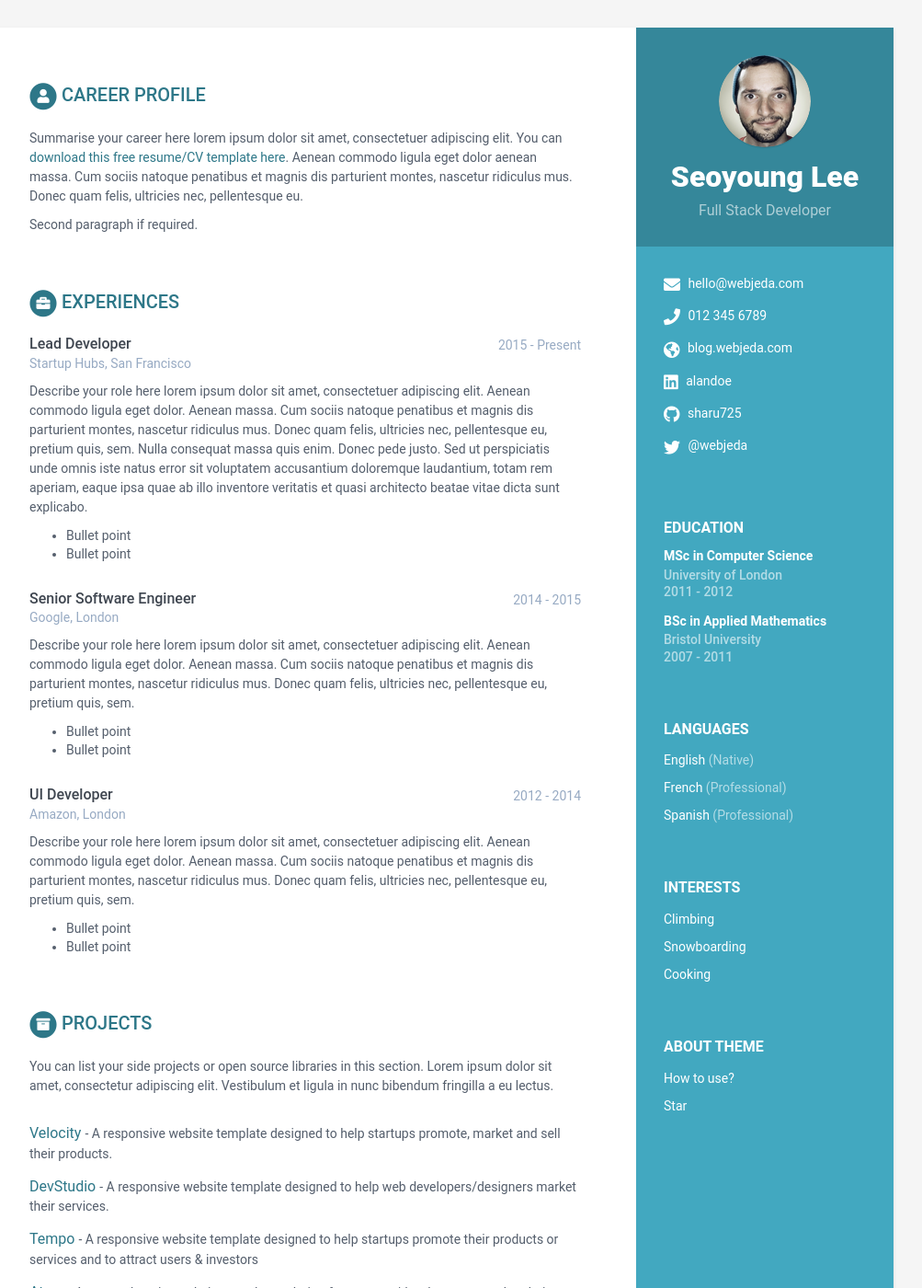
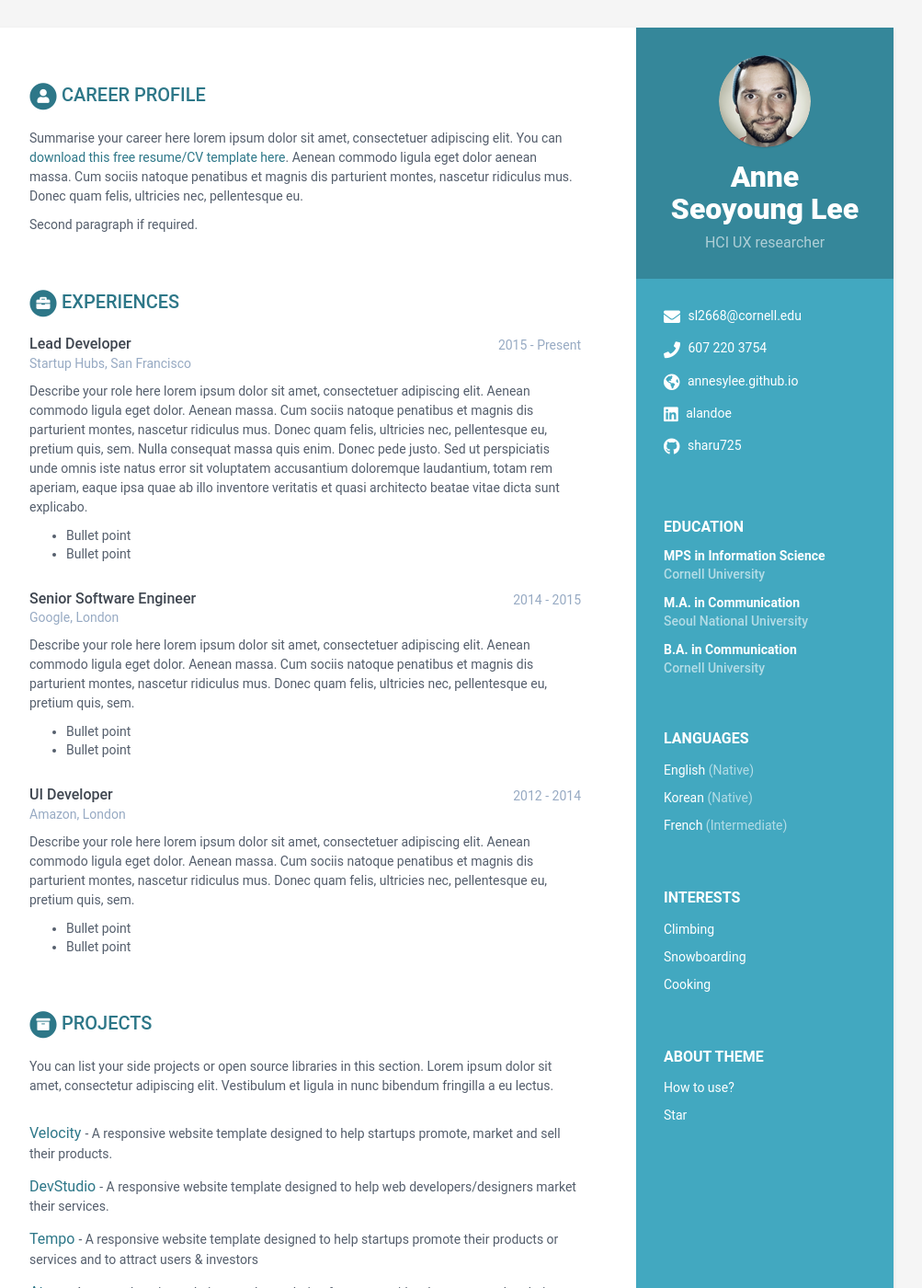
Before and after one commit to annesylee/annesylee.github.io, a Jekyll site: the page built from index.html, in a window 1280 px wide and 1400 px high. Shown: the whole window at 92% size, without its empty margins (168-1171 px from the left). Built offline with Jekyll 4.4.1, drawn with Linux system fonts in a browser that asks for light colours.

Commit message:
Update data.yml

```diff
--- a/_data/data.yml
+++ b/_data/data.yml
@@ -7,19 +7,18 @@ sidebar:
     education: True # set to False if you want education in main section instead of in sidebar
 
     # Profile information
-    name: Seoyoung Lee
-    tagline: Full Stack Developer
+    name: Anne Seoyoung Lee
+    tagline: HCI UX researcher
     avatar: profile.png  #place a 100x100 picture inside /assets/images/ folder and provide the name of the file below
 
     # Sidebar links
-    email: hello@webjeda.com
-    phone: 012 345 6789
-    website: blog.webjeda.com #do not add http://
+    email: sl2668@cornell.edu
+    phone: 607 220 3754
+    website: annesylee.github.io #do not add http://
     linkedin: alandoe
     github: sharu725
     gitlab:
     bitbucket:
-    twitter: '@webjeda'
     stack-overflow: # Number/Username, e.g. 123456/alandoe
     codewars:
     goodreads: # Number-Username, e.g. 123456-alandoe
@@ -28,11 +27,11 @@ sidebar:
       - idiom: English
         level: Native
 
+      - idiom: Korean
+        level: Native
+
       - idiom: French
-        level: Professional
-
-      - idiom: Spanish
-        level: Professional
+        level: Intermediate
 
     interests:
       - item: Climbing
@@ -56,31 +55,14 @@ career-profile:
       Second paragraph if required.
 
 education:
-    - degree: MSc in Computer Science
-      university: University of London
-      time: 2011 - 2012
-      details: |
-        Describe your study here lorem ipsum dolor sit amet, consectetuer
-        adipiscing elit. Aenean commodo ligula eget dolor. Aenean massa. Cum
-        sociis natoque penatibus et magnis dis parturient montes, nascetur
-        ridiculus mus. Donec quam felis, ultricies nec, pellentesque eu,
-        pretium quis, sem.
+    - degree: MPS in Information Science
+      university: Cornell University
 
-          - Bullet point
-          - Bullet point
+    - degree: M.A. in Communication
+      university: Seoul National University
 
-    - degree: BSc in Applied Mathematics
-      university: Bristol University
-      time: 2007 - 2011
-      details: |
-        Describe your study here lorem ipsum dolor sit amet, consectetuer
-        adipiscing elit. Aenean commodo ligula eget dolor. Aenean massa. Cum
-        sociis natoque penatibus et magnis dis parturient montes, nascetur
-        ridiculus mus. Donec quam felis, ultricies nec, pellentesque eu,
-        pretium quis, sem.
-
-          - Bullet point
-          - Bullet point
+    - degree: B.A. in Communication
+      university: Cornell University
 
 experiences:
     - role: Lead Developer
```
